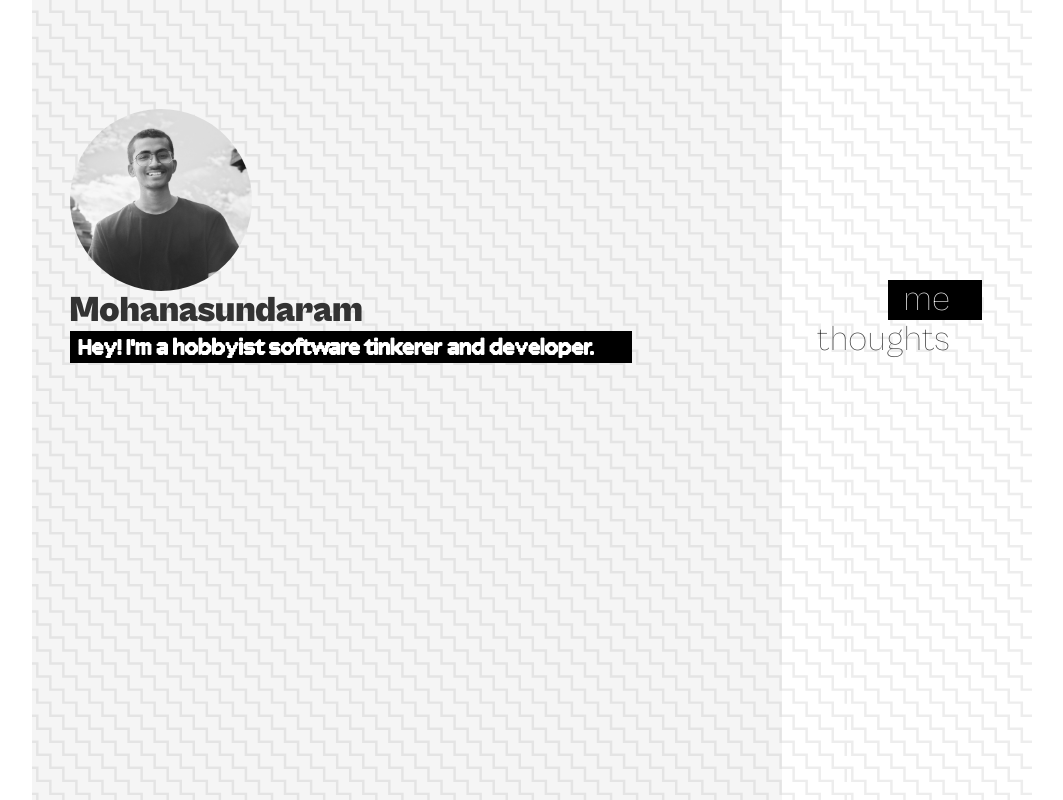
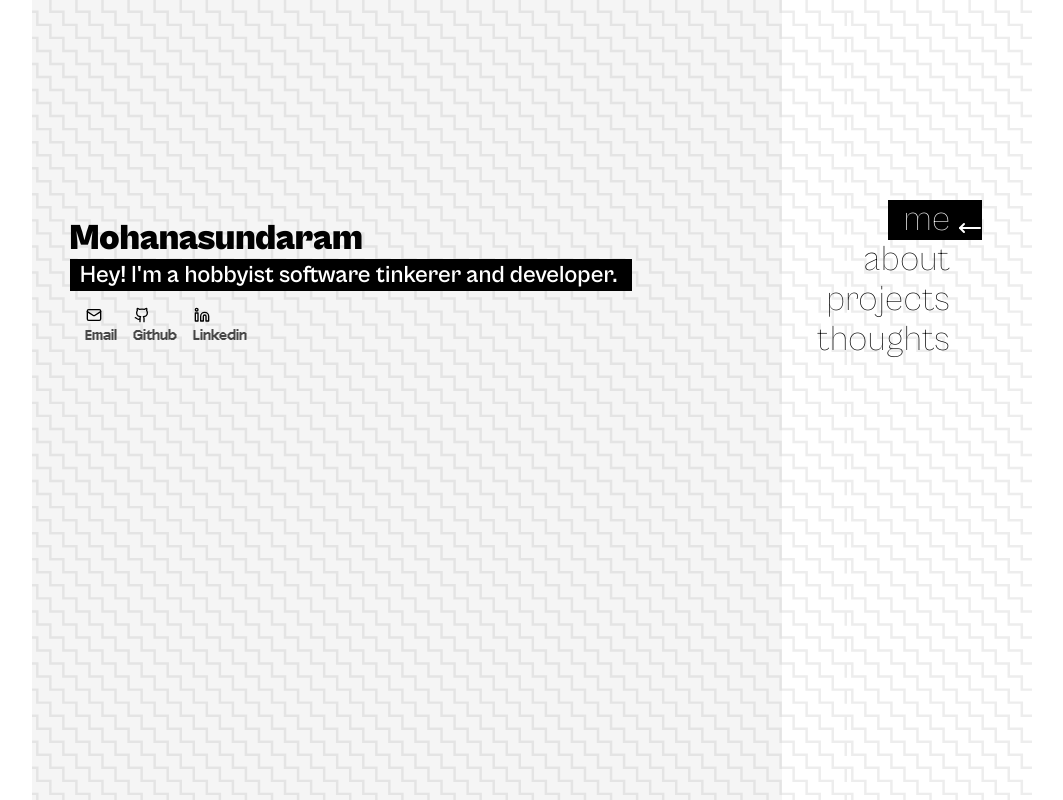
Before and after one commit to iammohan01/thesundaram.in, a SvelteKit app: page / in a window 1280 px wide. Shown: the whole page, without its empty margins (108-1171 px from the left). Built offline with nearby package versions, Linux system fonts and the light colour scheme.

Commit message:
[feat] added keyboard navigation for paging and added some about infos

```diff
--- a/package.json
+++ b/package.json
@@ -34,5 +34,10 @@
     "typescript": "^5.0.0",
     "typescript-eslint": "^8.20.0",
     "vite": "^5.4.11"
+  },
+  "dependencies": {
+    "@lucide/svelte": "^0.487.0",
+    "@sveltejs/enhanced-img": "^0.4.4",
+    "mdsvex": "^0.12.3"
   }
 }
--- a/src/app.css
+++ b/src/app.css
@@ -12,10 +12,10 @@
 	font-family: 'Array';
 	src: url('/Array-Regular.woff2') format('woff2');
 }
-* {
+root {
 	font-family: 'CabinetGrotesk', sans-serif;
 	font-weight: 400;
-	font-size: 16px;
+	/*font-size: 16px;*/
 	line-height: 1.5;
 	color: #333;
 }
--- a/src/components/move-right.svelte
+++ b/src/components/move-right.svelte
@@ -1,10 +1,14 @@
+<script lang="ts">
+	export let color = '';
+</script>
+
 <svg
 	xmlns="http://www.w3.org/2000/svg"
 	width="24"
 	height="24"
 	viewBox="0 0 24 24"
 	fill="none"
-	stroke="currentColor"
+	stroke="{color}"
 	stroke-width="2"
 	stroke-linecap="round"
 	stroke-linejoin="round"
--- a/src/routes/+layout.svelte
+++ b/src/routes/+layout.svelte
@@ -2,7 +2,7 @@
 	import '../app.css';
 	import MoveRight from '../components/move-right.svelte';
 	import { page } from '$app/state';
-	import { onNavigate } from '$app/navigation';
+	import { goto, onNavigate } from '$app/navigation';
 
 	onNavigate((navigation) => {
 		if (!document.startViewTransition) return;
@@ -18,11 +18,34 @@
 	let { children } = $props();
 	let routes = [
 		{ name: 'me', path: '/' },
-		// { name: 'about', path: '/about' },
-		// { name: 'projects', path: '/projects' },
+		{ name: 'about', path: '/about' },
+		{ name: 'projects', path: '/projects' },
 		{ name: 'thoughts', path: '/thoughts' }
 	];
+	const kk = (e)=>{
+		let current_path = page.url.pathname
+		if(e.code == "ArrowUp"){
+			for (let i = routes.length - 1 ; i > 0 ; i--){
+				if(current_path == routes[i].path){
+					goto(routes[--i].path)
+					return
+				}
+			}
+		}
+		else if(e.code == "ArrowDown"){
+			for (let i =0 ; i< routes.length -1 ; i++){
+				if(current_path == routes[i].path){
+					goto(routes[++i].path)
+					return;
+				}
+			}
+		}
+	}
+	const kkk = (e)=>{
+		console.log(e);
+	}
 </script>
+<svelte:window on:keydown={kk}/>
 
 <div class="container relative mx-auto flex h-screen max-w-[1000px] bg-pattern bg-contain">
 	<div style="view-transition-name: page" class="h-full w-3/4 bg-c-grey">
@@ -38,9 +61,10 @@
 				&nbsp; {route.name}
 				<span
 					class="opacity-0 transition-all duration-300 {page.url.pathname !== route.path &&
-						'group-hover:opacity-100'}"
+						'group-hover:opacity-100'} {page.url.pathname === route.path &&
+						'opacity-100'}"
 				>
-					<MoveRight />
+					<MoveRight color={page.url.pathname === route.path ? 'white' : 'currentColor'} />
 				</span>
 			</a>
 		{/each}
--- a/src/routes/+page.svelte
+++ b/src/routes/+page.svelte
@@ -1,28 +1,40 @@
 <script>
+	import mohanImage from '../../static/mohan-1.jpg?enhanced';
+	import { Github, Linkedin, Mail } from '@lucide/svelte';
+
 	let urls = [
-		{ name: 'Email', url: 'mailto:mohanasundaram.j@zohomail.in' },
-		{ name: 'Github', url: 'https://github.com/iammohan01' },
-		{ name: 'Linkedin', url: 'https://www.linkedin.com/in/mohanasundaram-j-061bb7218/' }
+		{ name: 'Email', url: 'mailto:mohanasundaram.j@zohomail.in' , icon: Mail },
+		{ name: 'Github', url: 'https://github.com/iammohan01' , icon : Github },
+		{ name: 'Linkedin', url: 'https://www.linkedin.com/in/mohanasundaram-j-061bb7218/' , icon : Linkedin }
 	];
 </script>
 
+<svelte:head>
+  <title>Mohanasundaram</title>
+  <meta name="description" content="Mohanasundaram's personal website" />
+</svelte:head>
 <!-- <div class="h-full"> -->
+<!--<div class="flex h-[50%] w-full flex-col items-start justify-end">-->
 <div class="flex h-[50%] w-full flex-col items-start justify-end">
 	<div class="w-[85%] p-[5%]">
-		<img src="/mohan-1.jpg" class="aspect-square max-w-[182px] rounded-full" alt="" />
+		<enhanced:img
+			src={mohanImage}
+			class="aspect-square max-w-[182px] rounded-full"
+			alt="mohan profile image"
+		/>
 		<h1 class="text-4xl font-black">Mohanasundaram</h1>
-		<p class="inverted bg-black font-array text-2xl font-semibold text-white">
+		<p class="inverted bg-black font-arrnay text-2xl font-semibold text-white">
 			&nbsp; Hey! I'm a hobbyist software tinkerer and developer.
 		</p>
-		<div class="flex h-[10%]">
-			<!-- {#each urls as url}
+		<div class="flex h-[10%] gap-4 p-4">
+			{#each urls as url}
 				<a
-					class="font-base inline-block w-[65px] font-array transition-all duration-300 hover:underline"
+					class="font-base inline-block font-array transition-all duration-300 hover:underline"
 					href={url.url}
 				>
-					{url.name}
-				</a>
-			{/each} -->
+				<svelte:component this={url.icon}  size="16"/> {url.name}
+			</a>
+			{/each}
 		</div>
 	</div>
 	<!-- <div class="h-[10%] ee w-full"> -->
--- a/src/routes/about/+page.svelte
+++ b/src/routes/about/+page.svelte
@@ -1,29 +1,29 @@
 <script>
-	let urls = [
-		{ name: 'Email', url: 'mailto:mohanasundaram.j@zohomail.in' },
-		{ name: 'Github', url: 'https://github.com/iammohan01' },
-		{ name: 'Linkedin', url: 'https://www.linkedin.com/in/mohanasundaram-j-061bb7218/' }
-	];
+	import LineSeparator from '$lib/components/LineSeparator.svelte';
+	import mohanImage from '../../../static/mohan-1.jpg?enhanced';
 </script>
+<svelte:head>
+	<title>Mohanasundaram</title>
+	<meta name="description" content="Mohanasundaram's personal website" />
+</svelte:head>
 
-<div class="h-full w-3/4 bg-c-grey">
-	<div class="flex h-[50%] w-full flex-col items-start justify-end">
-		<div class="w-[85%] p-[5%]">
-			<img src="/mohan-1.jpg" class="aspect-square max-w-[182px] rounded-full" alt="" />
-			<h1 class="text-4xl font-black">Mohanasundaram</h1>
-			<p class="text-2xl font-semibold">Hey! I'm a hobbyist software developer and tinkerer.</p>
-			<div class="flex h-[10%]">
-				{#each urls as url}
-					<a
-						class="font-base inline-block w-[65px] font-array transition-all duration-300 hover:underline"
-						href={url.url}
-					>
-						{url.name}
-					</a>
-				{/each}
-			</div>
+<div class="flex h-[50%] w-full flex-col items-start justify-end">
+	<div class="h-full">
+		<div class="flex h-[50%] w-full flex-col items-start justify-end">
+			<p class="h-[10%] px-[5%] w-full text-xl">
+				Developer with technology as a Hobby.
+				<LineSeparator />
+				Self-taught programmer, later trained at <a class="inverted bg-black font-arrnay px-2 font-semibold text-white" href="https://www.zohoschools.com/">Zoho Schools.</a>
+				<LineSeparator />
+				Experienced in Java REST APIs and Node.js.
+				<LineSeparator />
+				I'm deeply rooted in exploring and tinkering with the products I work on,
+				<LineSeparator />
+				constantly finding ways to optimize and enhance existing systems rather than building from scratch.
+			</p>
 		</div>
-		<!-- <div class="h-[10%] ee w-full"> -->
-		<!-- </div> -->
 	</div>
+	<!-- <div class="h-[10%] ee w-full"> -->
+	<!-- </div> -->
 </div>
+<!-- </div> -->
--- /dev/null
+++ b/src/routes/projects/+page.svelte
@@ -0,0 +1,3 @@
+<div class="flex h-full flex-col justify-center p-[5%]">
+	<span class="font-array text-4xl">Will be added here !</span>
+</div>
--- a/vite.config.ts
+++ b/vite.config.ts
@@ -1,7 +1,8 @@
 import { sveltekit } from '@sveltejs/kit/vite';
 import { defineConfig } from 'vite';
+import { enhancedImages } from '@sveltejs/enhanced-img';
 
 export default defineConfig({
-	plugins: [sveltekit()],
+	plugins: [enhancedImages(),sveltekit()],
 	build: {sourcemap: true}
 });
```
Also changed, not shown: 1 other file (tests, documents, lock files or other folders). Lines whose indentation alone changed are shown as unchanged.
